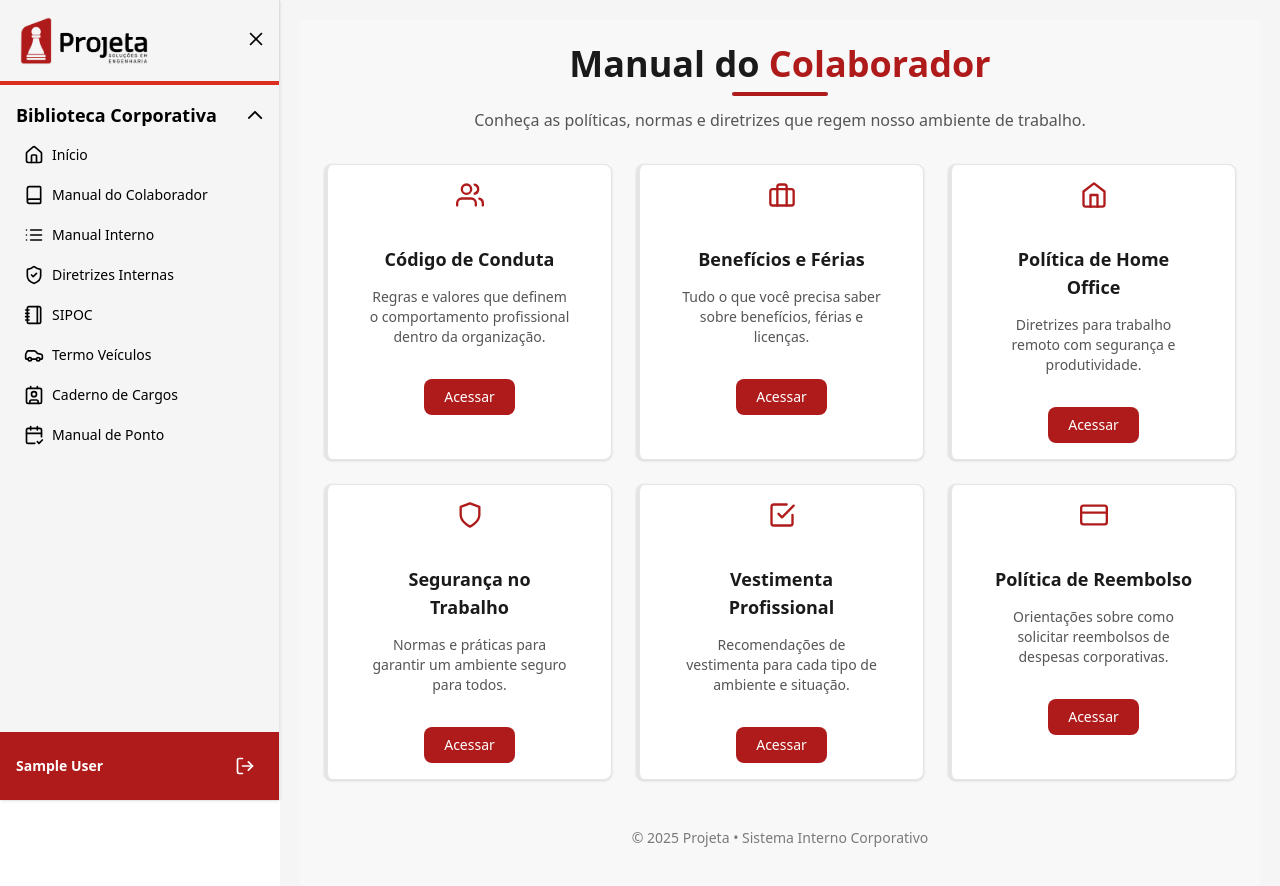
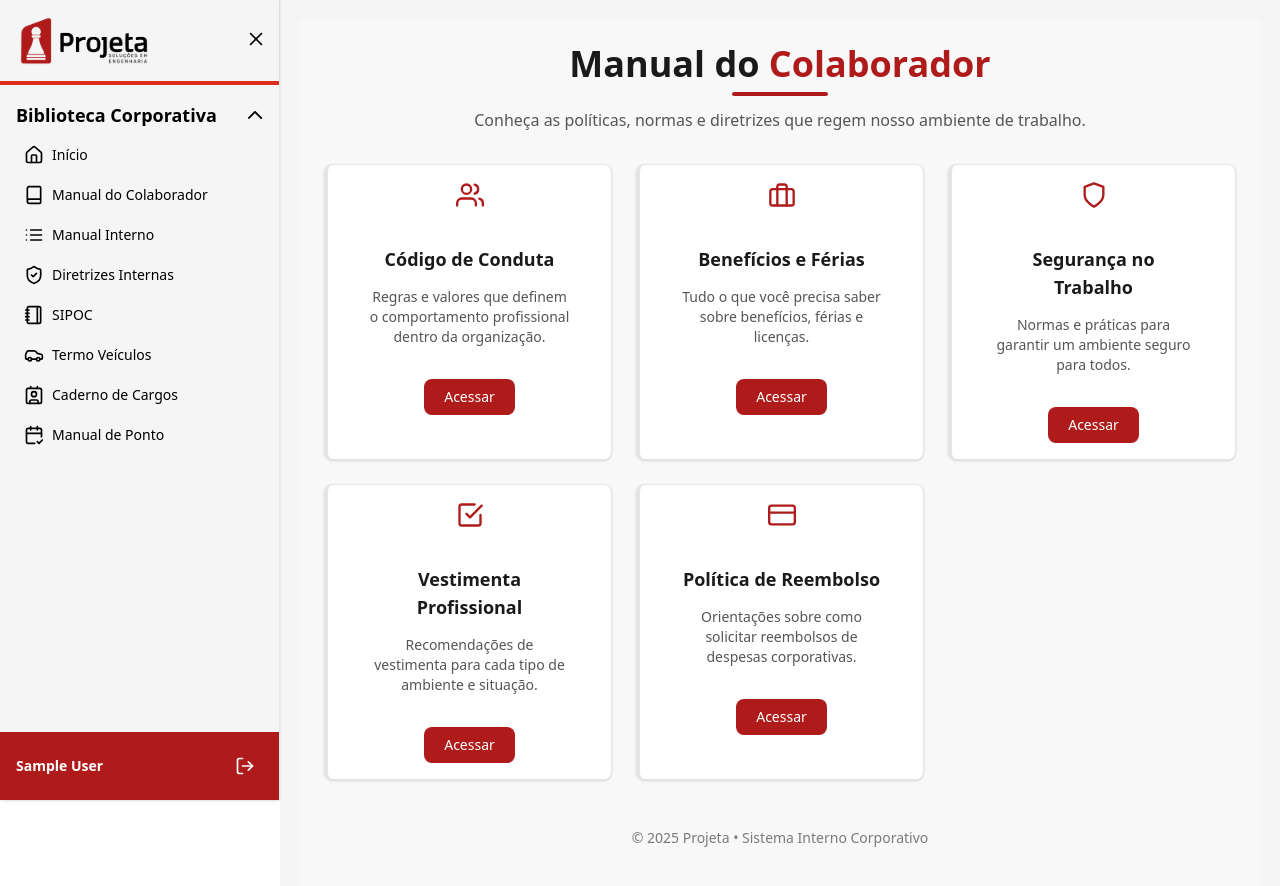
Before and after one commit to NITEP-Projeta/faqprojeta, a Next.js app in the folder frontend/: page /manualColaborador in a window 1280 px wide. Shown: the top 886 px of the page. Built offline with nearby package versions, Linux system fonts and the light colour scheme; no server answers; the database is empty; sample sign-in values are in the browser's storage.

Commit message:
Mudanças no manual do colaborador, retirei o card de manual do home office, não será necessario

```diff
--- a/frontend/app/manualColaborador/page.tsx
+++ b/frontend/app/manualColaborador/page.tsx
@@ -24,12 +24,6 @@ const manualData = [
     description: "Tudo o que você precisa saber sobre benefícios, férias e licenças.",
     slug: "beneficios-e-ferias",
     icon: <FiBriefcase size={28}/>,
-  },
-  {
-    title: "Política de Home Office",
-    description: "Diretrizes para trabalho remoto com segurança e produtividade.",
-    slug: "politica-home-office",
-    icon: <FiHome size={28}/>,
   },
   {
     title: "Segurança no Trabalho",
```
